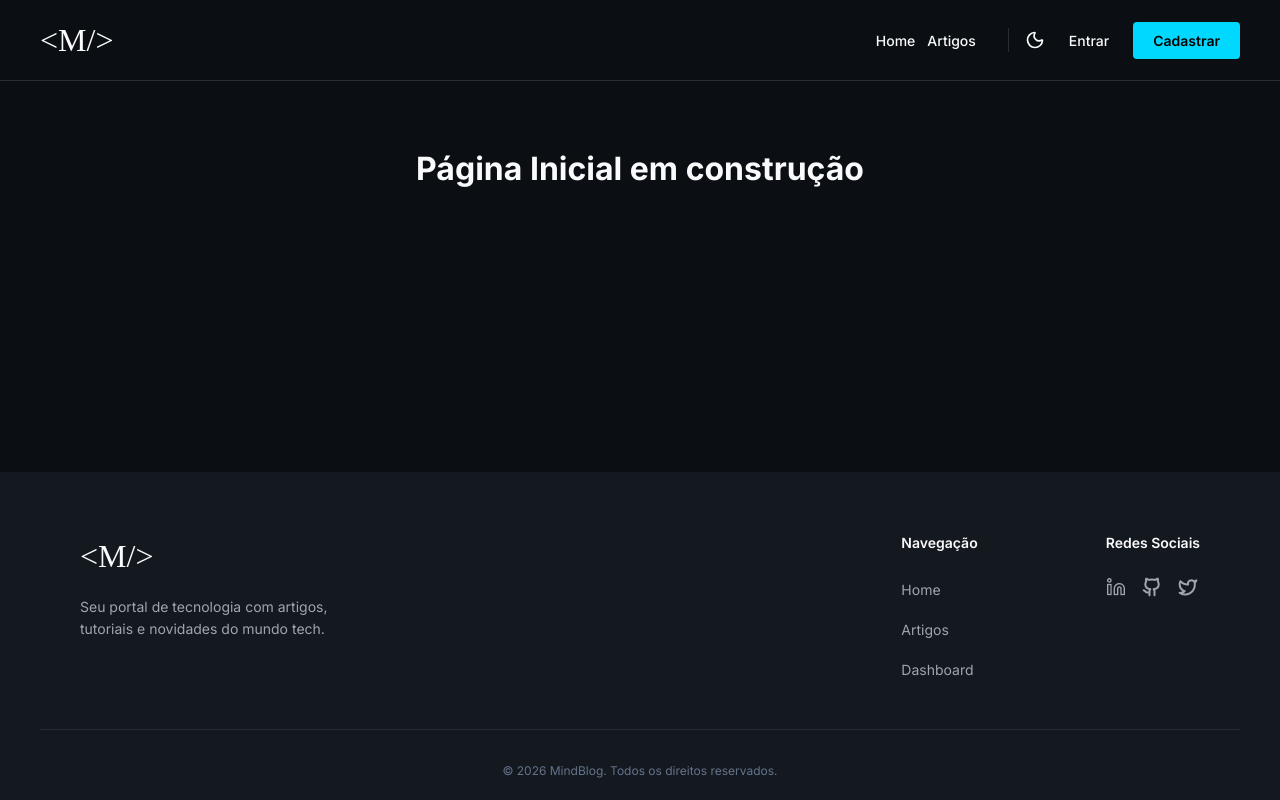
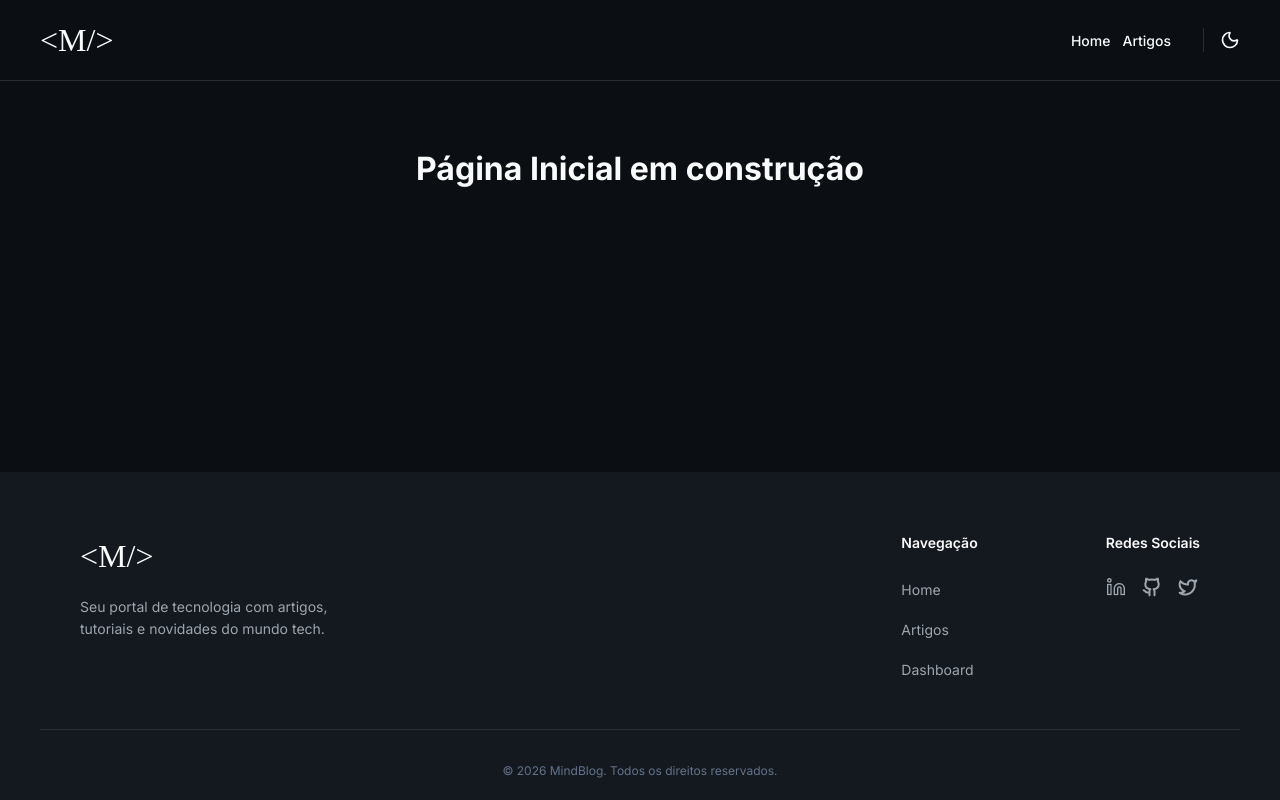
Before and after one commit to AlanFelipeM/MindBlog-Frontend, a React (Vite) app: page / in a window 1280 px wide. Built offline with nearby package versions, Linux system fonts and the light colour scheme; a web font is replaced by a local one.

Commit message:
fix: remover botoes entrar e cadastrar do header

```diff
--- a/src/components/Header/index.tsx
+++ b/src/components/Header/index.tsx
@@ -31,16 +31,11 @@ export const Header = () => {
             <Moon size={20} />
           </button>
 
-          {isAuthenticated ? (
+          {isAuthenticated && (
             <div className="user-menu">
               <button className="user-menu-btn">
                 <User size={20} />
               </button>
-            </div>
-          ) : (
-            <div className="auth-actions">
-              <Link to="/login" className="nav-link">Entrar</Link>
-              <Link to="/register" className="nav-register">Cadastrar</Link>
             </div>
           )}
         </nav>
```
